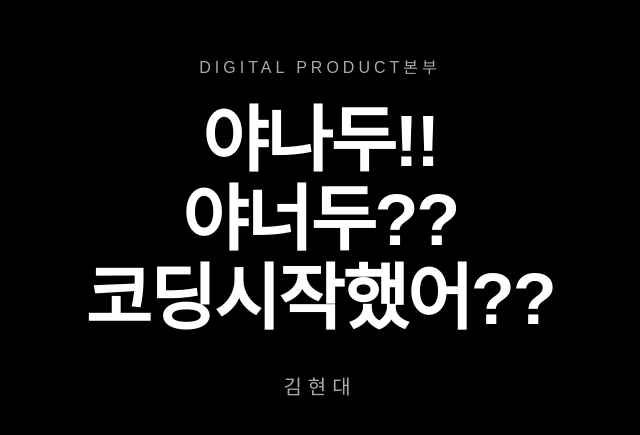
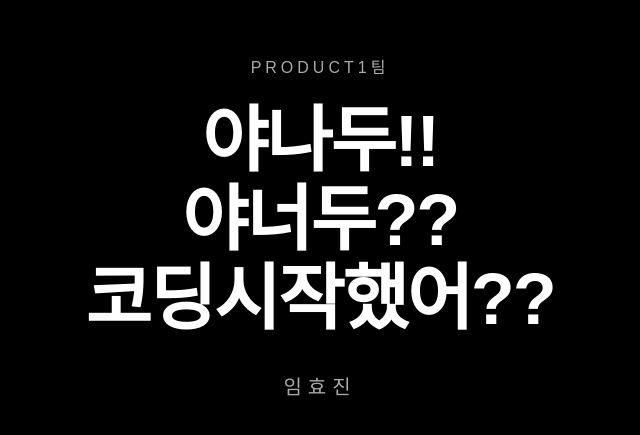
Before and after one commit to hyojin1586/vibe, a plain HTML site: page index.html in a window 1280 px wide. Shown: the part 173-608 px from the top of the page, without its empty margins (320-960 px from the left). Drawn offline with Linux system fonts and the light colour scheme.

Commit message:
Update index.html

```diff
--- a/index.html
+++ b/index.html
@@ -4,7 +4,7 @@
 <head>
   <meta charset="UTF-8">
   <meta name="viewport" content="width=device-width, initial-scale=1.0">
-  <title>야나두!! 코딩해!! 너두?| Digital Product본부</title>
+  <title>야나두!! 코딩해!! 너두?| Product1팀</title>
   <style>
     * {
       margin: 0;
@@ -52,9 +52,9 @@
 
 <body>
   <div class="container">
-    <p class="department">Digital Product본부</p>
+    <p class="department">Product1팀</p>
     <h1 class="title">야나두!!<br>야너두??<br>코딩시작했어??</h1>
-    <p class="name">김현대</p>
+    <p class="name">임효진</p>
   </div>
 </body>
 
```
